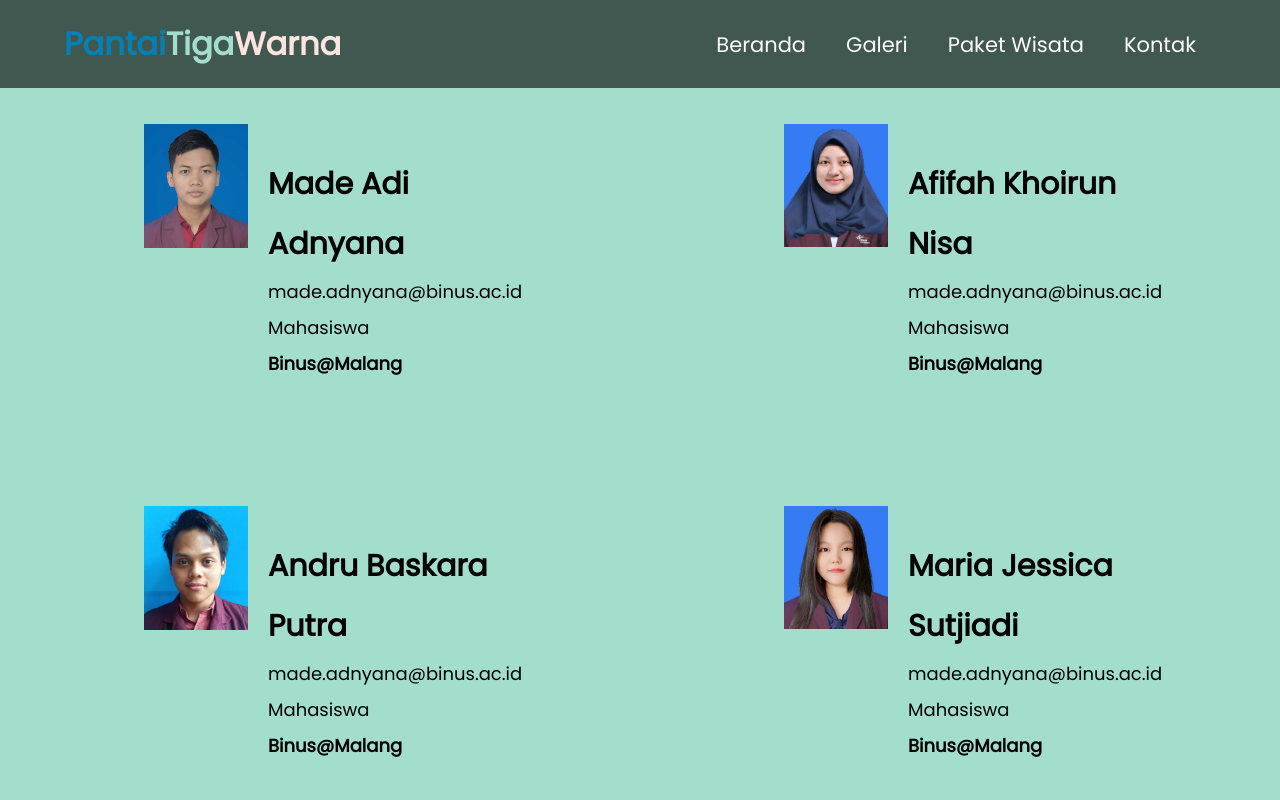
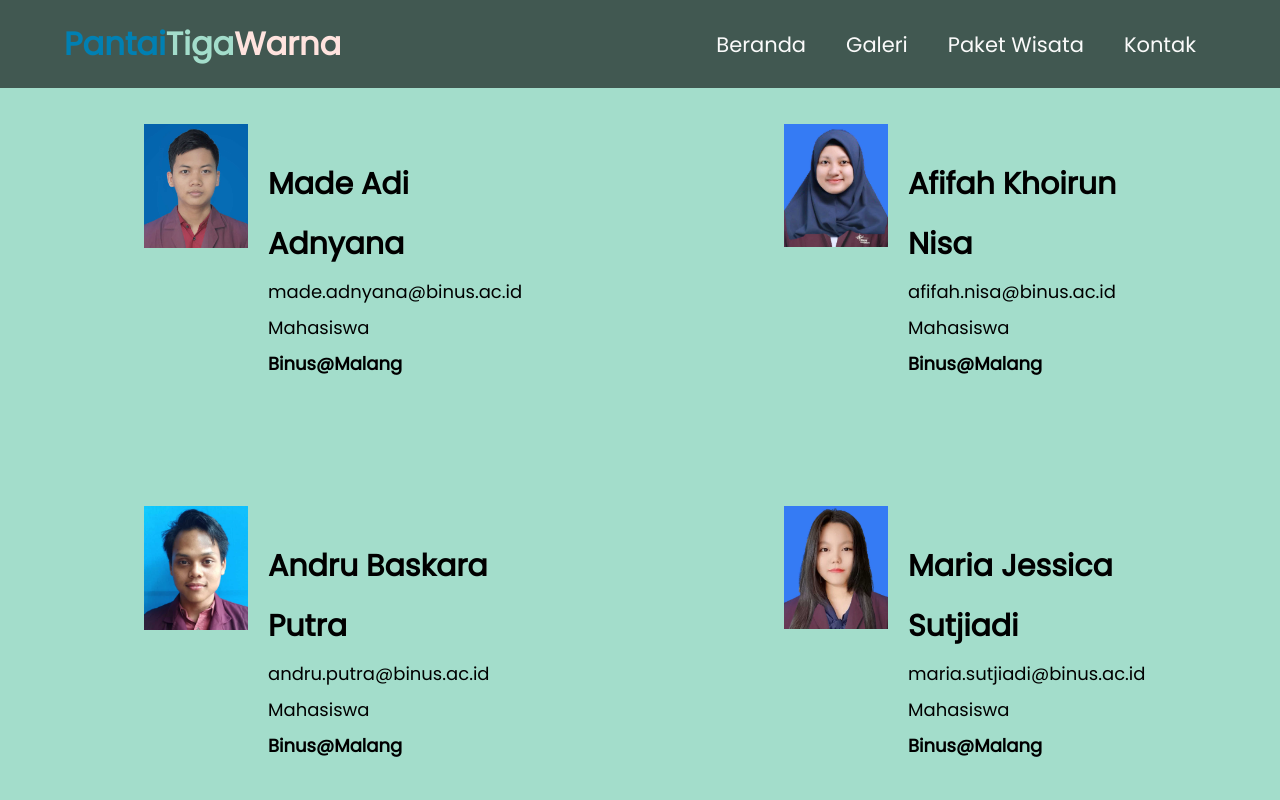
Before and after one commit to adiadnyana22/Tes, a plain HTML site: page kontak.html in a window 1280 px wide. Drawn offline with Linux system fonts and the light colour scheme.

Commit message:
Harusnya Done

```diff
--- a/kontak.html
+++ b/kontak.html
@@ -117,7 +117,7 @@
                                 <div class="col-8">
                                     <div class="tulis-kontak">
                                         <h2>Andru Baskara Putra</h2>
-                                        <p>made.adnyana@binus.ac.id</p>
+                                        <p>andru.putra@binus.ac.id</p>
                                         <p>Mahasiswa <span>Binus@Malang</span></p>
                                     </div>
                                 </div>
@@ -135,7 +135,7 @@
                                 <div class="col-8">
                                     <div class="tulis-kontak">
                                         <h2>Afifah Khoirun Nisa</h2>
-                                        <p>made.adnyana@binus.ac.id</p>
+                                        <p>afifah.nisa@binus.ac.id</p>
                                         <p>Mahasiswa <span>Binus@Malang</span></p>
                                     </div>
                                 </div>
@@ -151,7 +151,7 @@
                                 <div class="col-8">
                                     <div class="tulis-kontak">
                                         <h2>Maria Jessica Sutjiadi</h2>
-                                        <p>made.adnyana@binus.ac.id</p>
+                                        <p>maria.sutjiadi@binus.ac.id</p>
                                         <p>Mahasiswa <span>Binus@Malang</span></p>
                                     </div>
                                 </div>
```
